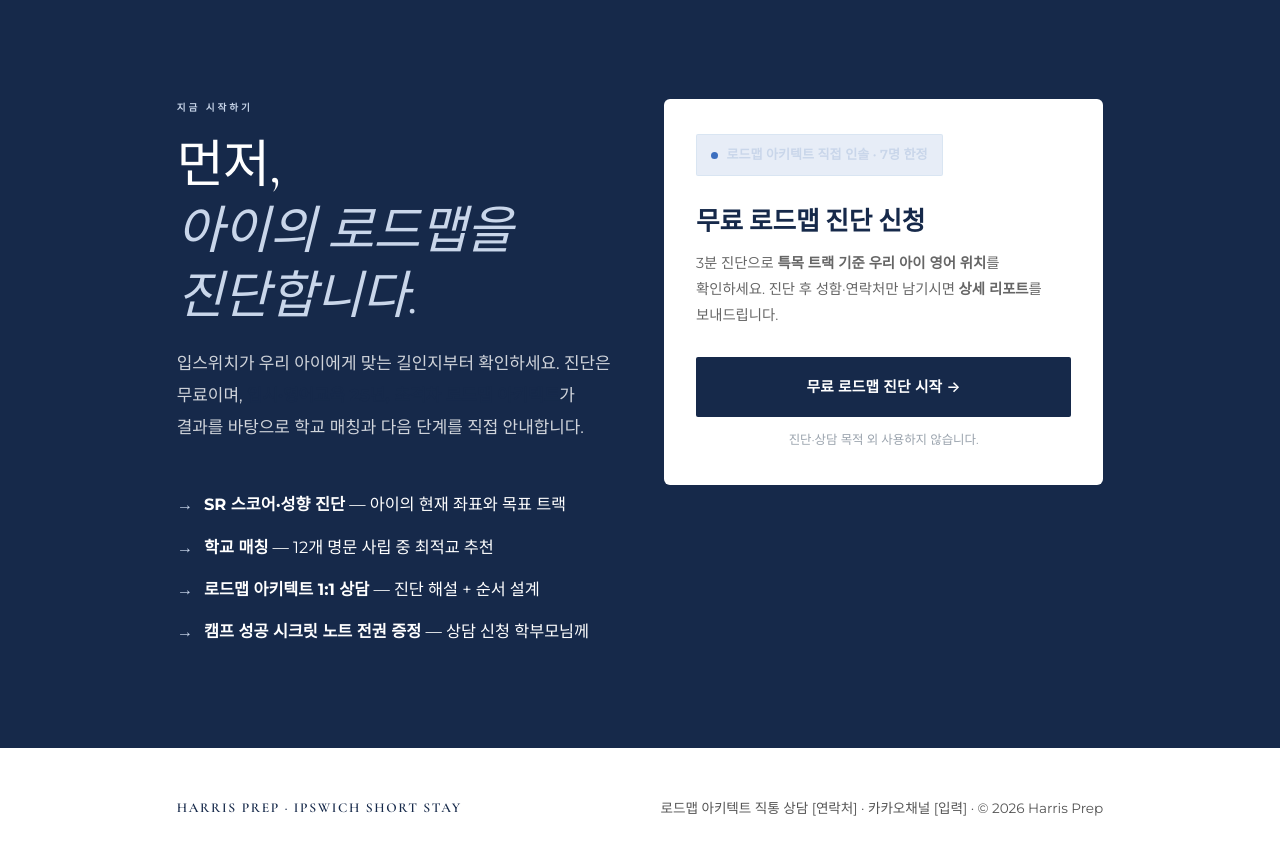
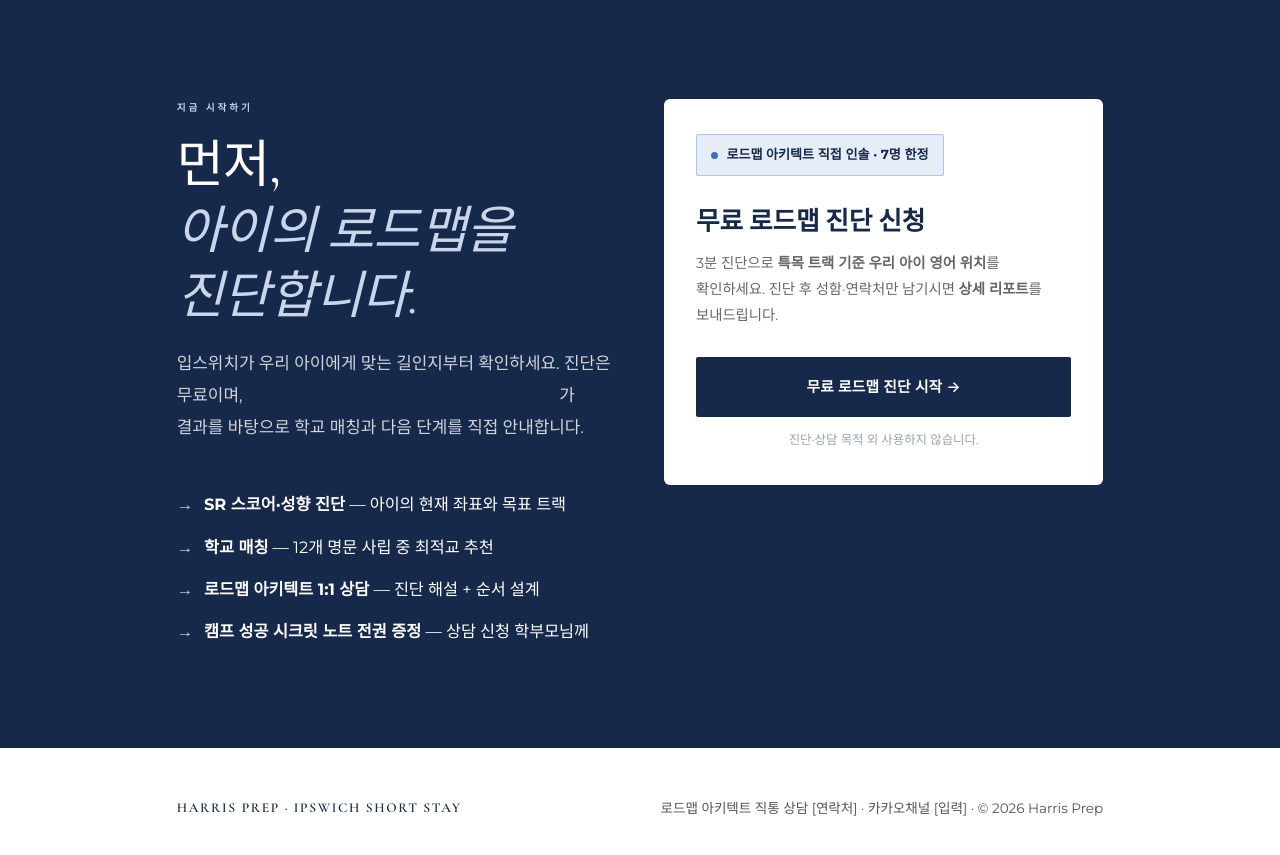
Before and after one commit to Haeseong-Kwon/ipswitch_landing, a website: page index.html in a window 1280 px wide. Shown: the part 8400-9255 px from the top of the page. Drawn offline with nearby package versions, Linux system fonts and the light colour scheme; a web font is replaced by a local one.

Commit message:
가독성 개선

```diff
--- a/index.html
+++ b/index.html
@@ -196,8 +196,8 @@ section{padding:6.5rem 0;border-bottom:1px solid var(--gray-m);}
 .field input:focus,.field select:focus{outline:none;border-color:var(--accent);}
 .form-card .btn{width:100%;justify-content:center;margin-top:.4rem;}
 .form-note{font-size:.78rem;color:var(--gray-d);margin-top:.9rem;line-height:1.5;text-align:center;}
-.urgency{display:inline-flex;align-items:center;gap:.5rem;background:rgba(61,111,191,.12);border:1px solid rgba(184,212,232,.3);
-  color:var(--pale);font-size:.82rem;font-weight:600;padding:.5rem .9rem;border-radius:2px;margin-bottom:1.4rem;}
+.urgency{display:inline-flex;align-items:center;gap:.5rem;background:rgba(61,111,191,.12);border:1px solid rgba(61,111,191,.32);
+  color:var(--navy);font-size:.82rem;font-weight:700;padding:.5rem .9rem;border-radius:2px;margin-bottom:1.4rem;}
 .urgency .dot{width:7px;height:7px;border-radius:50%;background:var(--red);}
 @media(max-width:820px){.apply-grid{grid-template-columns:1fr;gap:2rem;}}
 
```
